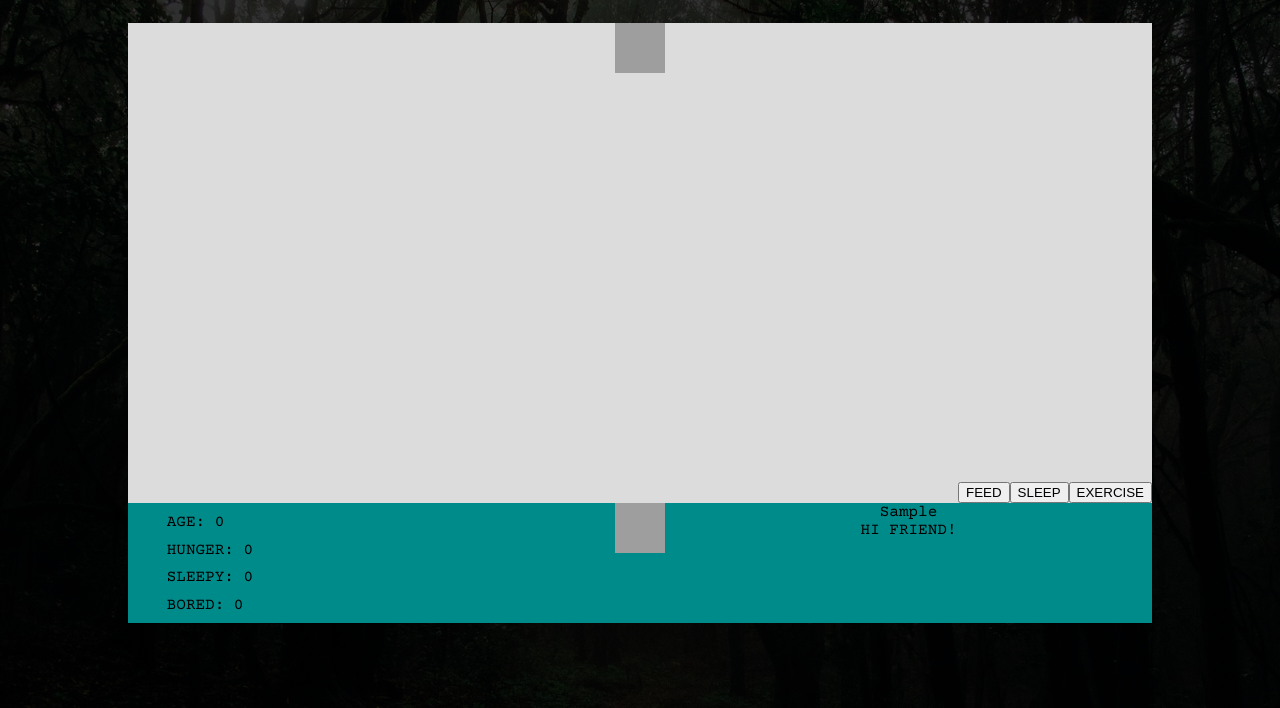
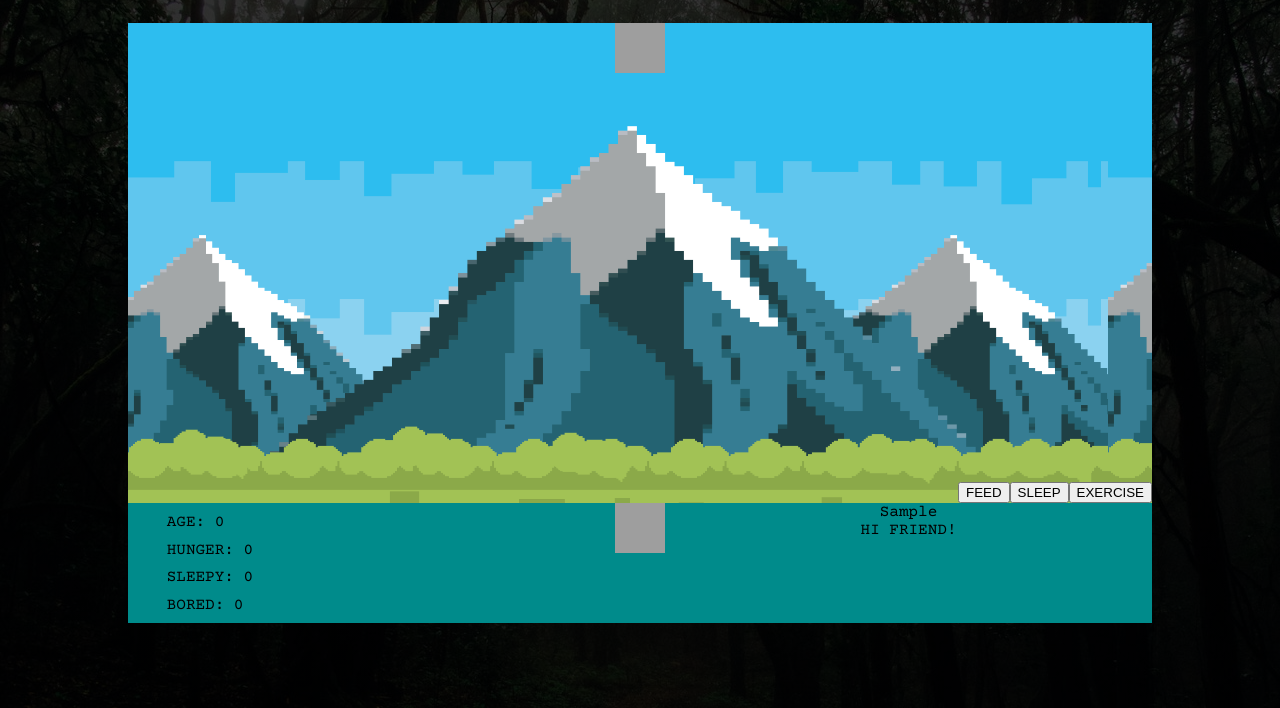
Before and after one commit to jpardike/Toma, a plain HTML site: page index.html in a window 1280 px wide. Both pictures are taken after typing "Sample" into the empty fields and a click on the button "PLAY". Shown: the part 92-800 px from the top of the page. Drawn offline with nearby package versions, Linux system fonts and the light colour scheme; grey boxes are pictures that could not be loaded.

Commit message:
Changed background for gameplay section

```diff
--- a/css/styles.css
+++ b/css/styles.css
@@ -55,7 +55,8 @@ p {
 
 
 .gameplay-section {
-    background-color: gainsboro;
+    background: url(../images/45908.jpg);
+    background-size: contain;
     height: 75vh;
     width: 80vw;
     margin: 0 auto;
```
Also changed, not shown: index.html (+1 -1 lines), images/45908.jpg (added).
